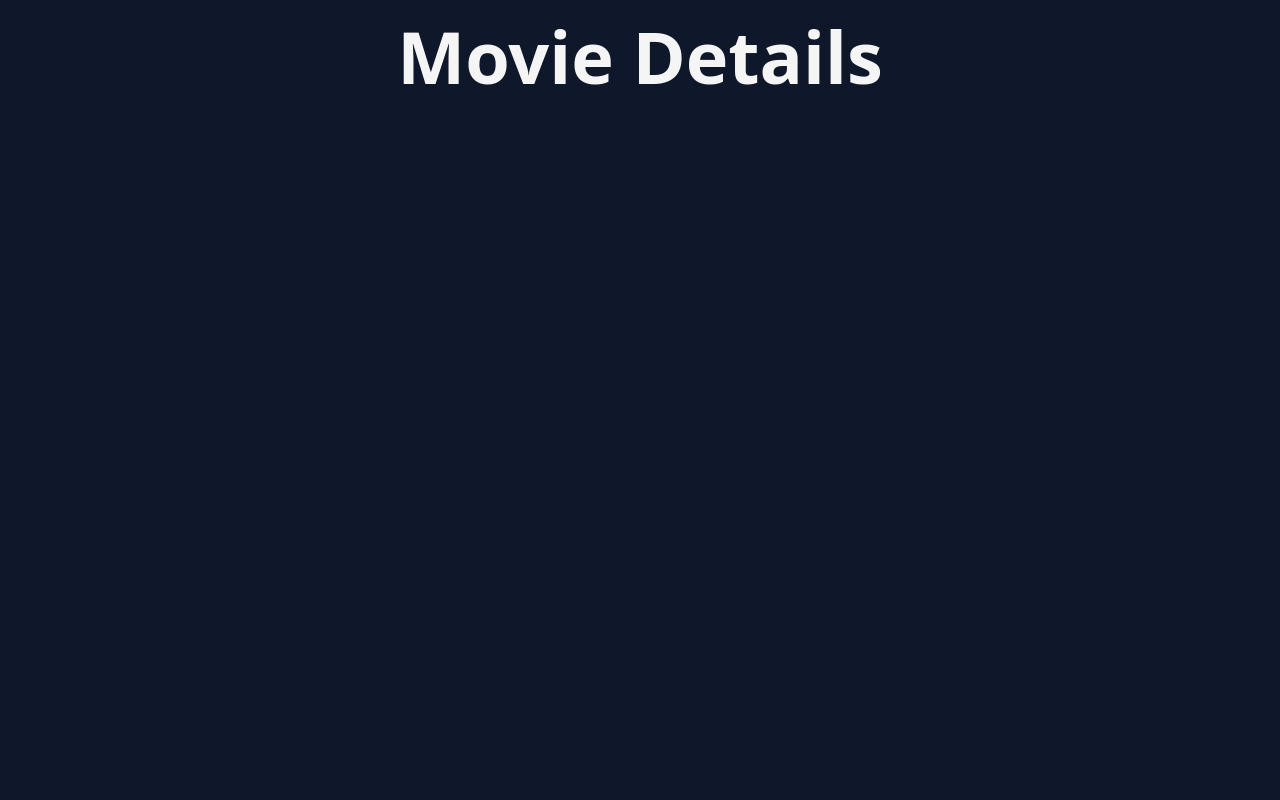
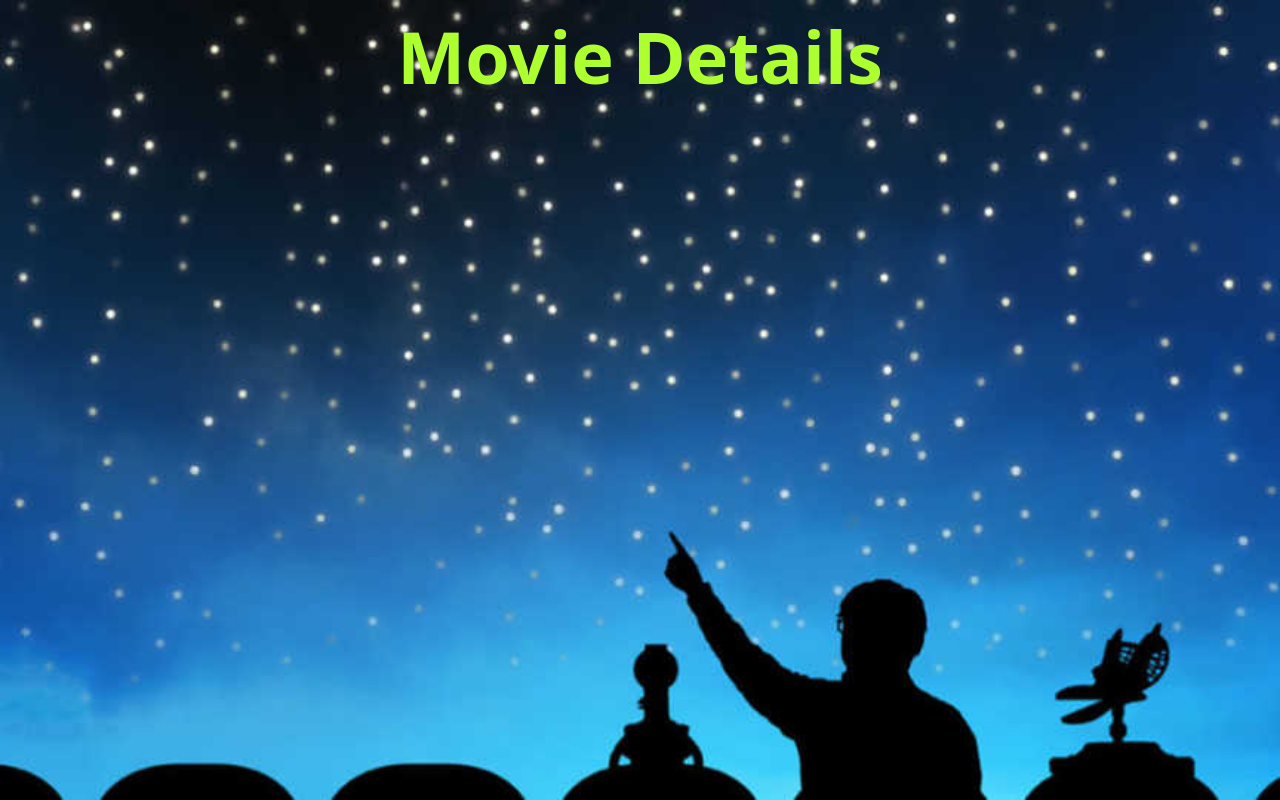
Before and after one commit to mkeeney42/Film-Fanatics, a plain HTML site: page second_page.html in a window 1280 px wide. Drawn offline with nearby package versions, Linux system fonts and the light colour scheme.

Commit message:
updated README and uploaded background for second page

```diff
--- a/second_page.html
+++ b/second_page.html
@@ -7,8 +7,11 @@
     <link rel="stylesheet" href="./assets/style.css">
     <link href="https://cdn.jsdelivr.net/npm/tailwindcss@2.2.19/dist/tailwind.min.css" rel="stylesheet">
 </head>
-<body style="background-color: #0f172a;">
-    <div class="main-container" style="color: whitesmoke;">
+<body class="centered-content bg-cover bg-center bg-fixed "
+    style ="background-image: url('./Assets/mysterysciencetheater.jpg'); color: black;
+    background-size: cover;
+    background-position: center">
+    <div class="main-container" style="color: greenyellow;">
         <h1 class="flex justify-center text-7xl font-bold mt-5 mb-5">
             Movie Details
         </h1>
```
Also changed, not shown: Assets/mysterysciencetheater.jpg (added), 1 other file.
